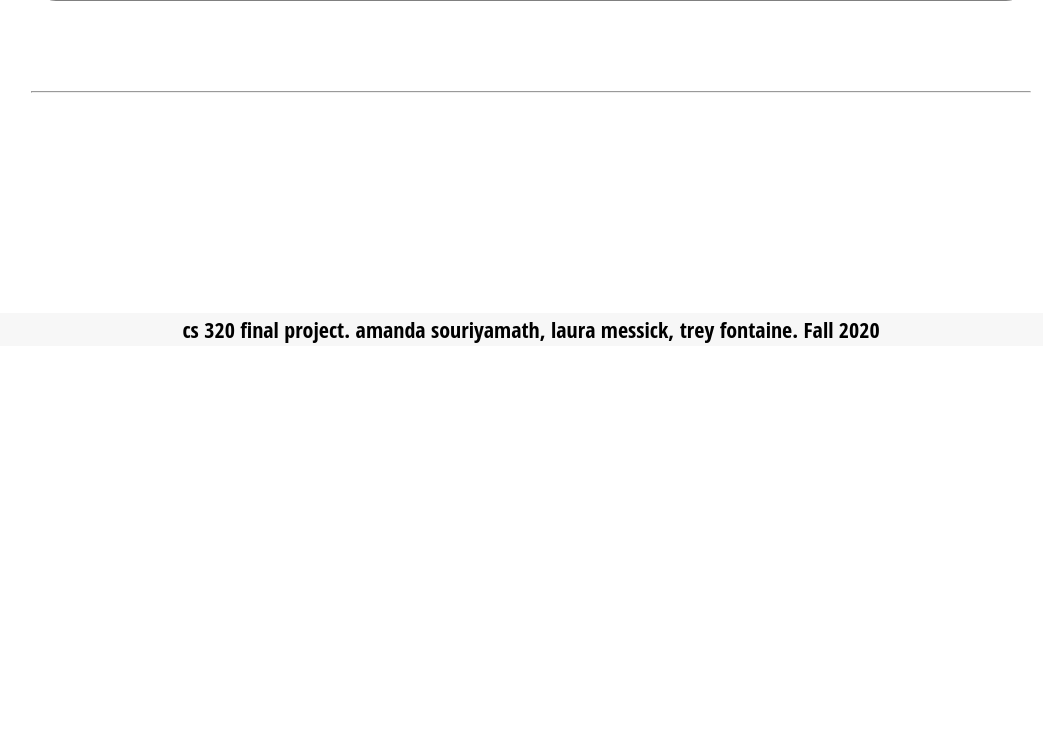
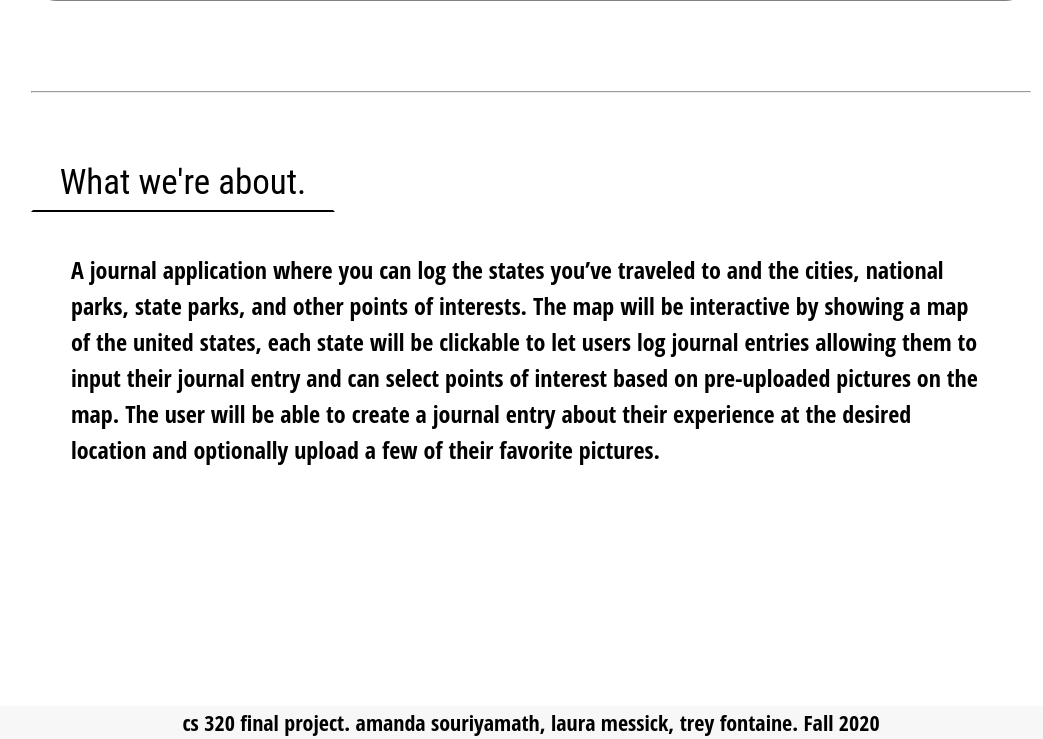
Before and after one commit to amandaxay/Interactive_Map, a Flask app: page / in a window 1280 px wide. Shown: the part 822-1561 px from the top of the page, without its empty margins (109-1152 px from the left). Before the commit the page ends 1165 px from the top, so only its background shows below. Run offline with Flask 2, Linux system fonts and the light colour scheme.

Commit message:
Added "about us" on the landing page

```diff
--- a/App/templates/landing.html
+++ b/App/templates/landing.html
@@ -157,7 +157,12 @@ span.psw {
 	<br>
 	<hr>
 	</div>
-
+  <div id="container">
+    <div style="width:30%; border:2px solid white; border-bottom:2px solid black" id="landing">
+      <h3>What we're about.</h3>
+    </div>
+    <p>A journal application where you can log the states you’ve traveled to and the cities, national parks, state parks, and other points of interests. The map will be interactive by showing a map of the united states, each state will be clickable to let users log journal entries allowing them to input their journal entry and can select points of interest based on pre-uploaded pictures on the map. The user will be able to create a journal entry about their experience at the desired location and optionally upload a few of their favorite pictures.</p>
+  </div>
 </div>
 <br><br><br><br><br><br><br>
 
```
